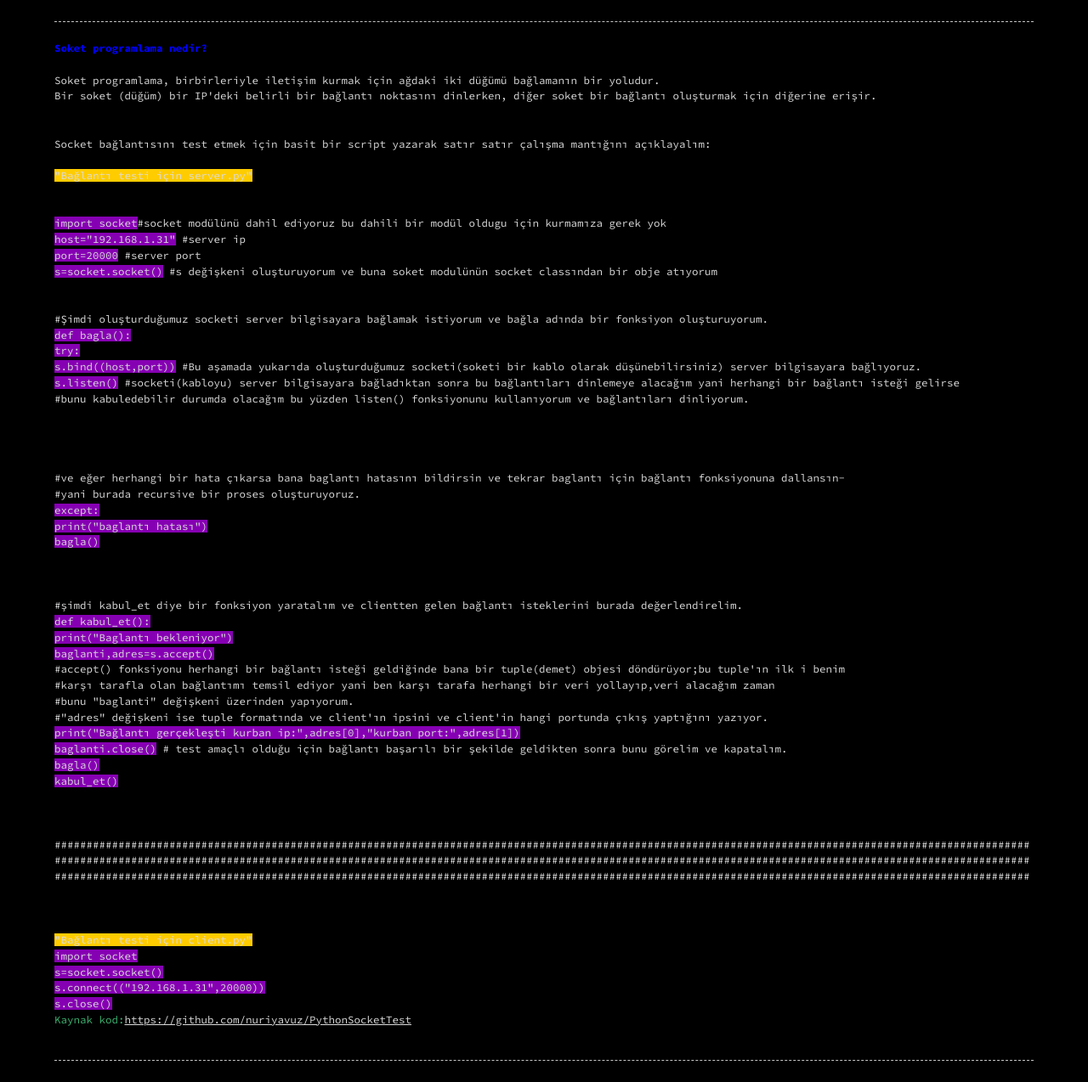
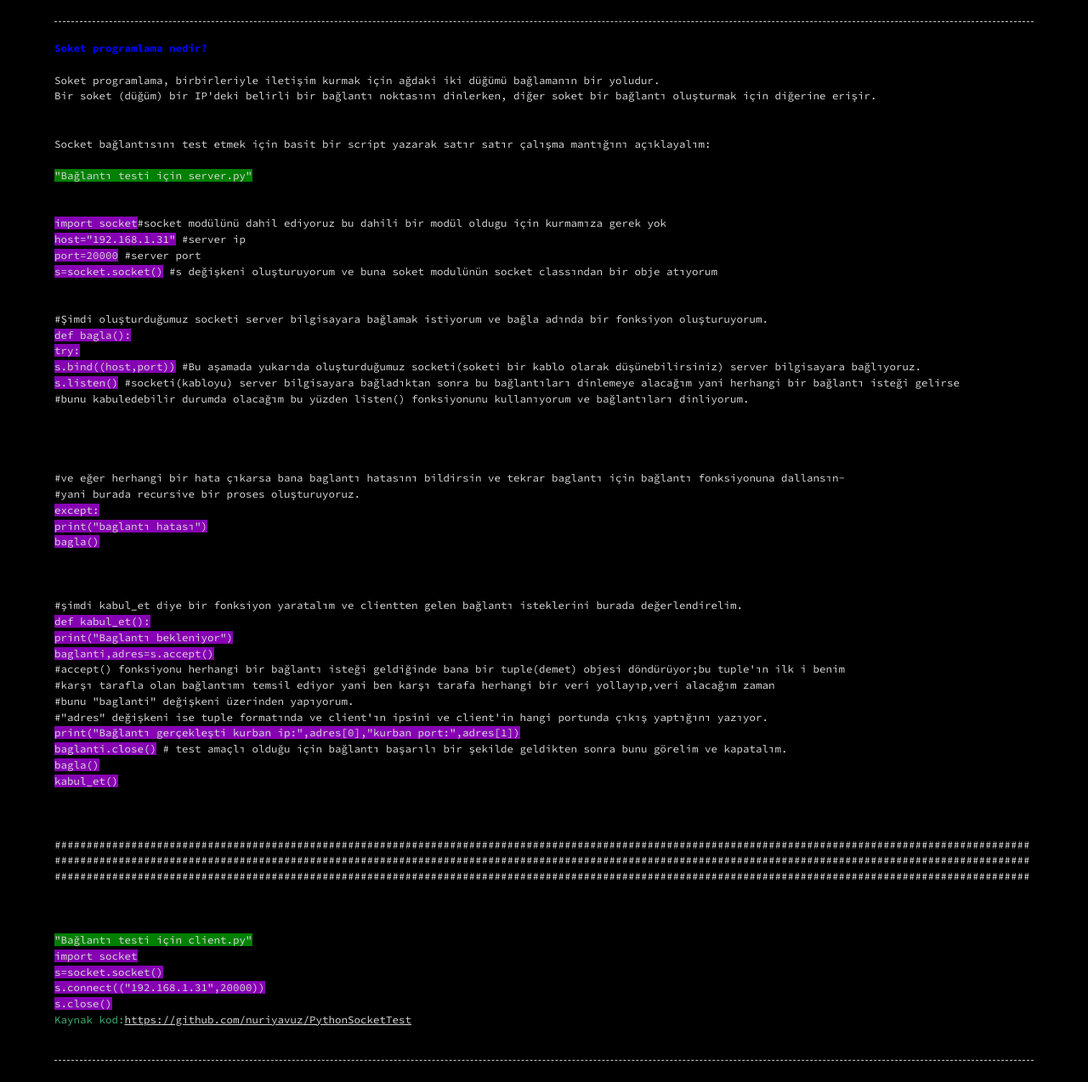
Before and after one commit to emredurmaz4/cosmosofcyberspace.github.io, a Jekyll site: the page socket.html, which Jekyll copies as it is, in a window 1280 px wide. Shown: the whole page at 85% size. Built offline with Jekyll 4.4.1, drawn with Linux system fonts in a browser that asks for light colours.

Commit message:
Update socket.html

```diff
--- a/socket.html
+++ b/socket.html
@@ -22,7 +22,7 @@ Bir soket (düğüm) bir IP'deki belirli bir bağlantı noktasını dinlerken, d
 Socket bağlantısını test etmek için basit bir script yazarak satır satır çalışma mantığını açıklayalım:</br>
 </br>
 
-<span style="background:#ffcc00">"Bağlantı testi için server.py"</span></br>
+<span style="background:#008000">"Bağlantı testi için server.py"</span></br>
 </br></br>
 
 
@@ -64,7 +64,7 @@ Socket bağlantısını test etmek için basit bir script yazarak satır satır
 #########################################################################################################################################################</br>
 </br></br></br>
 
-<span style="background:#ffcc00">"Bağlantı testi için client.py"</span></br>
+<span style="background:#008000">"Bağlantı testi için client.py"</span></br>
 <span style="background:#8600b3">import socket</span> </br>
 <span style="background:#8600b3">s=socket.socket()</span></br>
 <span style="background:#8600b3">s.connect(("192.168.1.31",20000))</span></br>
```
